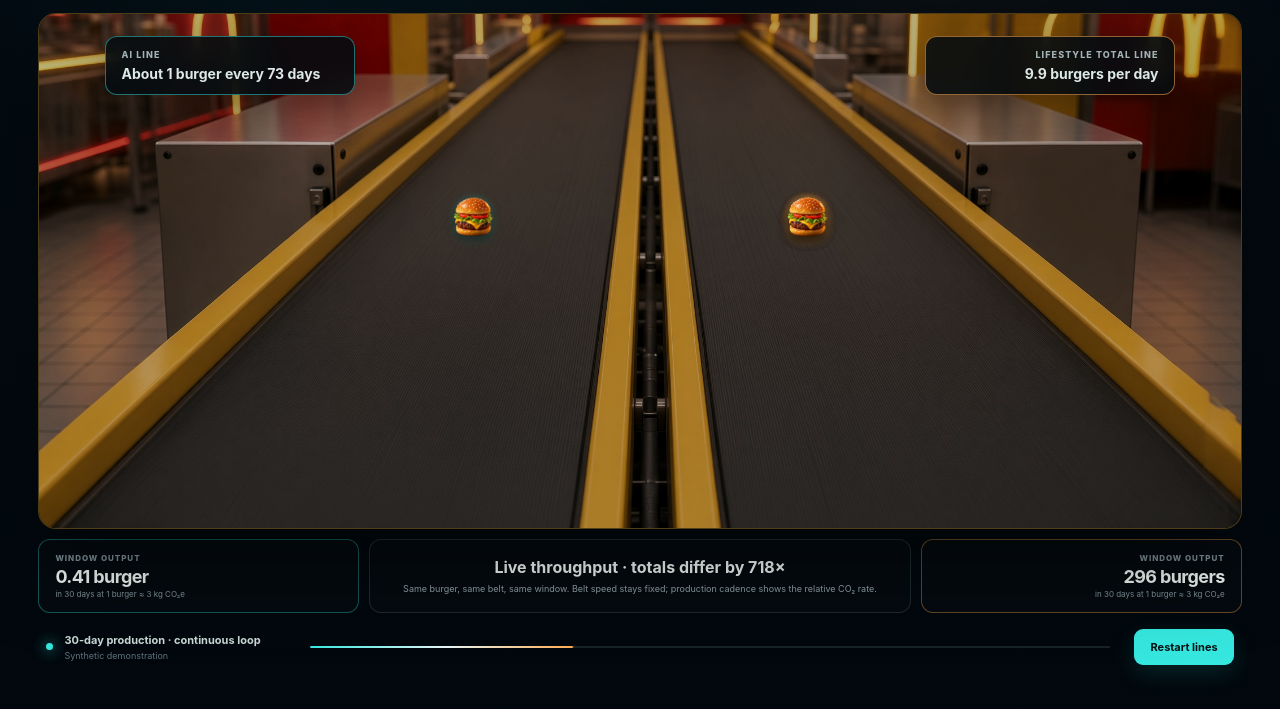
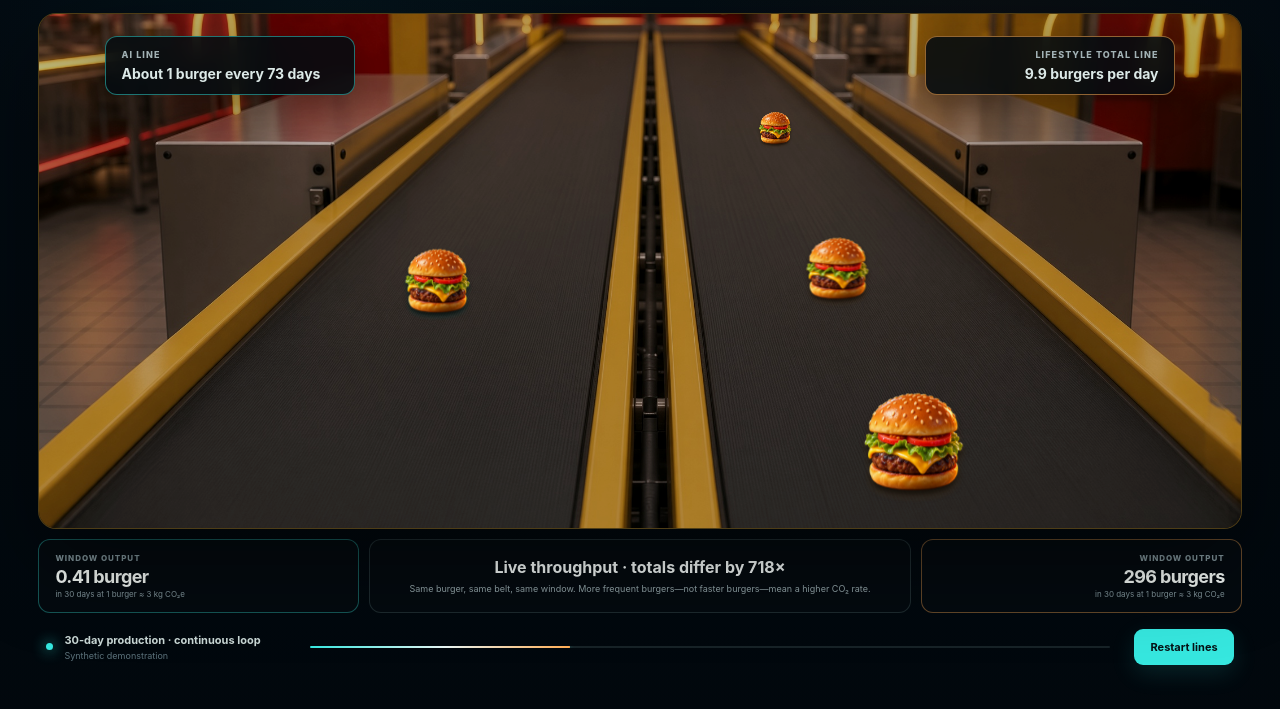
Before and after one commit to erictfree/Carbon-Footprint-AI-Visualizer, a website built with Vite: page index.html in a window 1280 px wide. Shown: the part 207-916 px from the top of the page. Built offline with nearby package versions, Linux system fonts and the light colour scheme.

Commit message:
feat: simulate conveyors with shared physics

```diff
--- a/src/main.ts
+++ b/src/main.ts
@@ -10,6 +10,7 @@
   REGIONS,
 } from './factors/masley';
 import { SYNTHETIC_SCENARIOS, type SyntheticScenarioId } from './fixtures/synthetic';
+import { physicalLaunchInterval, projectBeltPose, type BeltSide } from './scene/conveyorPhysics';
 import {
   CsvSchemaError,
   parseUsageCsvText,
@@ -36,7 +37,7 @@
 const ASSET_BASE = '/assets/burger-works';
 const BURGER_KG_CO2E = 3;
 const RATE_LOOP_DURATION_MS = 14_000;
-const BELT_TRAVEL_DURATION_MS = 18_000;
+const BELT_TRAVEL_DURATION_MS = 22_000;
 const MAX_BURGERS_ON_LANE = 4;
 
 const restored = loadSnapshot(window.localStorage);
@@ -111,7 +112,7 @@
 
       <section class="output-strip" aria-label="Production totals and visual explanation">
         <article class="output-card output-card--left"><span>Window output</span><strong id="left-unit-count">—</strong><small id="left-unit-name">burger equivalent</small></article>
-        <div class="output-story"><strong id="stage-status" aria-live="polite">Live production · rate loop ready</strong><p>Same burger, same belt, same window. Belt speed stays fixed; production cadence shows the relative CO₂ rate.</p></div>
+        <div class="output-story"><strong id="stage-status" aria-live="polite">Live production · rate loop ready</strong><p>Same burger, same belt, same window. More frequent burgers—not faster burgers—mean a higher CO₂ rate.</p></div>
         <article class="output-card output-card--right"><span>Window output</span><strong id="right-unit-count">—</strong><small id="right-unit-name">burger equivalent</small></article>
       </section>
 
@@ -183,7 +184,7 @@
       <div><dt>AI carbon</dt><dd>Estimated Wh × selected grid carbon intensity. Input tokens are displayed but not modeled by the source data.</dd></div>
       <div><dt>Lifestyle</dt><dd>Diet, gasoline driving, flights, and home energy are normalized to the same comparison window.</dd></div>
       <div><dt>Burger unit</dt><dd>1 burger ≈ ${BURGER_KG_CO2E} kg CO₂e. This is a communication equivalence, not a claim that every burger is identical.</dd></div>
-      <div><dt>Visual scale</dt><dd>Both belts use the same fixed travel time. Burger launch cadence is log-compressed and capacity-capped so the lines stay readable; exact window totals remain visible below.</dd></div>
+      <div><dt>Visual scale</dt><dd>Both lanes share one fixed-speed clock. Constant world-space travel is projected onto the photographed belt plane; launch cadence is log-compressed and headway-capped so the lines stay readable.</dd></div>
       <div><dt>Excluded</dt><dd>Water, training, image generation, retries, and regional goods/services baselines.</dd></div>
     </dl>
     <a class="source-link" href="${MASLEY_SOURCE.url}" target="_blank" rel="noreferrer">Open Masley factor source</a>
@@ -248,6 +249,7 @@
 
 function productionPace(burgers: number, days: number): string {
   if (burgers <= 0) return 'Line idle';
+  if (burgers < 0.005) return 'Below visual threshold';
   const perDay = burgers / Math.max(1, days);
   if (perDay < 0.05) return `About 1 burger every ${Math.round(1 / perDay)} days`;
   if (perDay < 1) return `${perDay.toFixed(2)} burger per day`;
@@ -282,8 +284,31 @@
 let swapped = false;
 let pendingFile: File | null = null;
 let replayTimers: number[] = [];
-let replayAnimations: Animation[] = [];
+let replayFrame: number | null = null;
+let replayStartedAt = 0;
 let hasPlayedInitialReplay = false;
+
+interface ConveyorBurger {
+  element: HTMLImageElement;
+  side: BeltSide;
+  bornAt: number;
+}
+
+interface ConveyorLane {
+  side: BeltSide;
+  accent: 'ai' | 'life';
+  intervalMs: number;
+  capacity: number;
+  nextSpawnAt: number;
+}
+
+let conveyorBurgers: ConveyorBurger[] = [];
+let conveyorLanes: ConveyorLane[] = [];
+let burgerSequence = 0;
+
+function laneCapacityForStage(): number {
+  return stage.clientWidth <= 760 ? 3 : MAX_BURGERS_ON_LANE;
+}
 
 function selectedScenario() {
   return SYNTHETIC_SCENARIOS[scenarioSelect.value as SyntheticScenarioId] ?? SYNTHETIC_SCENARIOS.typical;
@@ -415,9 +440,20 @@
   const high = Math.max(sides.left.kgCo2e, sides.right.kgCo2e);
   const ratio = low > 0 ? high / low : Number.POSITIVE_INFINITY;
   const larger = sides.left.kgCo2e >= sides.right.kgCo2e ? sides.left.label : sides.right.label;
-  byId('ratio-value').textContent = formatRatio(ratio);
-  byId('ratio-description').textContent = `${larger} is larger in this window`;
-  byId('stage-status').textContent = `Live throughput · totals differ by ${formatRatio(ratio)}`;
+  const visualThresholdKg = BURGER_KG_CO2E * 0.005;
+  if (high < visualThresholdKg) {
+    byId('ratio-value').textContent = '≈';
+    byId('ratio-description').textContent = 'Both totals are below the visual threshold';
+    byId('stage-status').textContent = 'Live throughput · both lines below threshold';
+  } else if (low < visualThresholdKg) {
+    byId('ratio-value').textContent = '≫';
+    byId('ratio-description').textContent = `${larger} is measurably larger in this window`;
+    byId('stage-status').textContent = 'Live throughput · one line below threshold';
+  } else {
+    byId('ratio-value').textContent = formatRatio(ratio);
+    byId('ratio-description').textContent = `${larger} is larger in this window`;
+    byId('stage-status').textContent = `Live throughput · totals differ by ${formatRatio(ratio)}`;
+  }
   byId('window-label').textContent = `${state.result.comparisonDays}-day carbon comparison`;
   byId('replay-window').textContent = `${state.result.comparisonDays}-day production · continuous loop`;
   byId('source-status').textContent = state.aggregate.synthetic ? 'Synthetic demonstration' : `${state.aggregate.sourceName} · local only`;
@@ -438,54 +474,65 @@
 function clearReplay(): void {
   replayTimers.forEach((timer) => window.clearTimeout(timer));
   replayTimers = [];
-  replayAnimations.forEach((animation) => animation.cancel());
-  replayAnimations = [];
+  if (replayFrame !== null) window.cancelAnimationFrame(replayFrame);
+  replayFrame = null;
+  conveyorBurgers = [];
+  conveyorLanes = [];
   flowLayer.replaceChildren();
   stage.classList.remove('is-playing', 'is-packing');
   replayButton.textContent = 'Restart lines';
   timelineFill.style.transform = 'scaleX(0)';
 }
 
-function launchItem(side: 'left' | 'right', accent: 'ai' | 'life', sizeScale: number, duration: number): Animation {
+function createBurger(side: BeltSide, accent: 'ai' | 'life', bornAt: number): ConveyorBurger {
   const item = document.createElement('img');
   item.className = `stream-item stream-item--${side}`;
   item.dataset.entity = accent;
+  item.dataset.burgerId = String(++burgerSequence);
   item.src = `${ASSET_BASE}/burger.png`;
   item.alt = '';
   flowLayer.append(item);
-  const path = side === 'left'
-    ? [
-        { left: '43.3%', top: '-4%', opacity: 0, offset: 0, transform: `translate(-50%, -50%) scale(${0.07 * sizeScale})` },
-        { left: '42.8%', top: '0%', opacity: 1, offset: 0.06, transform: `translate(-50%, -50%) scale(${0.1 * sizeScale})` },
-        { left: '37.7%', top: '30%', opacity: 1, offset: 0.18, transform: `translate(-50%, -50%) scale(${0.35 * sizeScale})` },
-        { left: '33.1%', top: '58%', opacity: 1, offset: 0.4, transform: `translate(-50%, -50%) scale(${0.63 * sizeScale})` },
-        { left: '29.1%', top: '82%', opacity: 1, offset: 0.67, transform: `translate(-50%, -50%) scale(${0.93 * sizeScale})` },
-        { left: '26.3%', top: '99%', opacity: 1, offset: 0.88, transform: `translate(-50%, -50%) scale(${1.16 * sizeScale})` },
-        { left: '24.8%', top: '108%', opacity: 1, offset: 0.97, transform: `translate(-50%, -50%) scale(${1.3 * sizeScale})` },
-        { left: '24.1%', top: '112%', opacity: 0, offset: 1, transform: `translate(-50%, -50%) scale(${1.34 * sizeScale})` },
-      ]
-    : [
-        { left: '56.7%', top: '-4%', opacity: 0, offset: 0, transform: `translate(-50%, -50%) scale(${0.07 * sizeScale})` },
-        { left: '57.2%', top: '0%', opacity: 1, offset: 0.06, transform: `translate(-50%, -50%) scale(${0.1 * sizeScale})` },
-        { left: '62.3%', top: '30%', opacity: 1, offset: 0.18, transform: `translate(-50%, -50%) scale(${0.35 * sizeScale})` },
-        { left: '66.9%', top: '58%', opacity: 1, offset: 0.4, transform: `translate(-50%, -50%) scale(${0.63 * sizeScale})` },
-        { left: '70.9%', top: '82%', opacity: 1, offset: 0.67, transform: `translate(-50%, -50%) scale(${0.93 * sizeScale})` },
-        { left: '73.7%', top: '99%', opacity: 1, offset: 0.88, transform: `translate(-50%, -50%) scale(${1.16 * sizeScale})` },
-        { left: '75.2%', top: '108%', opacity: 1, offset: 0.97, transform: `translate(-50%, -50%) scale(${1.3 * sizeScale})` },
-        { left: '75.9%', top: '112%', opacity: 0, offset: 1, transform: `translate(-50%, -50%) scale(${1.34 * sizeScale})` },
-      ];
-  const animation = item.animate(path, { duration, easing: 'linear', fill: 'forwards' });
-  replayAnimations.push(animation);
-  void animation.finished.catch(() => undefined).finally(() => {
-    item.remove();
-    replayAnimations = replayAnimations.filter((candidate) => candidate !== animation);
-  });
-  return animation;
+  const burger = { element: item, side, bornAt };
+  conveyorBurgers.push(burger);
+  return burger;
+}
+
+function renderConveyor(now: number, keepRunning = true): void {
+  for (const lane of conveyorLanes) {
+    let catchUp = 0;
+    while (now >= lane.nextSpawnAt && catchUp < lane.capacity) {
+      const activeOnLane = conveyorBurgers.filter((burger) => burger.side === lane.side).length;
+      if (activeOnLane < lane.capacity) createBurger(lane.side, lane.accent, lane.nextSpawnAt);
+      lane.nextSpawnAt += lane.intervalMs;
+      catchUp += 1;
+    }
+  }
+
+  const active: ConveyorBurger[] = [];
+  for (const burger of conveyorBurgers) {
+    const worldProgress = (now - burger.bornAt) / BELT_TRAVEL_DURATION_MS;
+    if (worldProgress >= 1) {
+      burger.element.remove();
+      continue;
+    }
+    const pose = projectBeltPose(worldProgress, burger.side);
+    burger.element.style.left = `${pose.leftPct}%`;
+    burger.element.style.top = `${pose.topPct}%`;
+    burger.element.style.opacity = String(pose.opacity);
+    burger.element.style.transform = `translate(-50%, -92%) scale(${pose.scale})`;
+    burger.element.style.zIndex = String(8 + Math.round(pose.depth * 20));
+    active.push(burger);
+  }
+  conveyorBurgers = active;
+
+  const loopProgress = ((now - replayStartedAt) % RATE_LOOP_DURATION_MS) / RATE_LOOP_DURATION_MS;
+  timelineFill.style.transform = `scaleX(${loopProgress})`;
+  if (keepRunning) replayFrame = window.requestAnimationFrame((time) => renderConveyor(time));
 }
 
 function visualRate(kgCo2e: number): number {
   const burgers = kgCo2e / BURGER_KG_CO2E;
-  if (burgers <= 0) return 0;
+  if (burgers < 0.005) return 0;
   return clamp(Math.log10(burgers + 1) * 0.26, 0.02, 0.75);
 }
 
@@ -498,30 +545,35 @@
   replayButton.disabled = false;
   replayButton.textContent = 'Restart lines';
   timelineFill.style.transform = 'scaleX(0)';
-  replayAnimations.push(timelineFill.animate(
-    [{ transform: 'scaleX(0)' }, { transform: 'scaleX(1)' }],
-    { duration: RATE_LOOP_DURATION_MS, easing: 'linear', iterations: Number.POSITIVE_INFINITY },
-  ));
+  const now = performance.now();
+  replayStartedAt = now;
 
   const schedule = (side: 'left' | 'right', data: SideData) => {
     const rate = visualRate(data.kgCo2e);
     if (rate <= 0) return;
     const duration = BELT_TRAVEL_DURATION_MS;
-    const sizeScale = 1;
-    const laneCapacity = stage.clientWidth <= 760 ? 3 : MAX_BURGERS_ON_LANE;
+    const laneCapacity = laneCapacityForStage();
     const requestedInterval = Math.round(1_000 / rate);
-    const capacityInterval = Math.ceil(duration / (laneCapacity - 0.5));
-    const interval = Math.max(requestedInterval, capacityInterval);
+    const interval = physicalLaunchInterval(requestedInterval, duration, laneCapacity);
     const visibleItems = clamp(Math.ceil(duration / interval), 1, laneCapacity);
+    const seedOffset = Math.min(interval * 0.35, duration * 0.45);
     for (let index = 0; index < visibleItems; index += 1) {
-      const animation = launchItem(side, data.className, sizeScale, duration);
-      animation.currentTime = Math.min(index * interval, duration - 1);
+      const age = seedOffset + index * interval;
+      if (age >= duration) break;
+      createBurger(side, data.className, now - age);
     }
-    const timer = window.setInterval(() => launchItem(side, data.className, sizeScale, duration), interval);
-    replayTimers.push(timer);
+    conveyorLanes.push({
+      side,
+      accent: data.className,
+      intervalMs: interval,
+      capacity: laneCapacity,
+      nextSpawnAt: now + Math.max(250, interval - seedOffset),
+    });
   };
   schedule('left', sides.left);
   schedule('right', sides.right);
+  const reducedMotion = window.matchMedia('(prefers-reduced-motion: reduce)').matches;
+  renderConveyor(now, !reducedMotion);
 }
 
 store.subscribe((state) => {
@@ -609,6 +661,14 @@
 byId('methodology-open').addEventListener('click', () => methodologyDialog.showModal());
 byId('methodology-close').addEventListener('click', () => methodologyDialog.close());
 
+let observedLaneCapacity = laneCapacityForStage();
+new ResizeObserver(() => {
+  const nextCapacity = laneCapacityForStage();
+  if (nextCapacity === observedLaneCapacity) return;
+  observedLaneCapacity = nextCapacity;
+  startReplay();
+}).observe(stage);
+
 window.addEventListener('keydown', (event) => {
   const target = event.target;
   const editing = target instanceof HTMLElement && target.matches('input, select, textarea, [contenteditable="true"]');
--- /dev/null
+++ b/src/scene/conveyorPhysics.ts
@@ -0,0 +1,71 @@
+export type BeltSide = 'left' | 'right';
+
+export interface BeltPose {
+  leftPct: number;
+  topPct: number;
+  scale: number;
+  opacity: number;
+  depth: number;
+}
+
+const FAR_CONTACT_Y = -3;
+const NEAR_CONTACT_Y = 112;
+const FAR_SCALE = 0.07;
+const NEAR_SCALE = 1.34;
+const FAR_LEFT_X = 43.3;
+const NEAR_LEFT_X = 24.1;
+const FAR_RIGHT_X = 56.7;
+const NEAR_RIGHT_X = 75.9;
+
+function clamp01(value: number): number {
+  return Math.min(1, Math.max(0, value));
+}
+
+function mix(from: number, to: number, amount: number): number {
+  return from + (to - from) * amount;
+}
+
+function smoothstep(from: number, to: number, value: number): number {
+  if (from === to) return value < from ? 0 : 1;
+  const t = clamp01((value - from) / (to - from));
+  return t * t * (3 - 2 * t);
+}
+
+/**
+ * Projects constant world-space travel onto the photographed belt plane.
+ * The fractional-linear mapping is a simple pinhole-camera homography: equal
+ * world distances open up gradually as they approach the viewer.
+ */
+export function projectWorldProgress(worldProgress: number, perspective = 0.42): number {
+  const world = clamp01(worldProgress);
+  return world / (1 + perspective * (1 - world));
+}
+
+export function projectBeltPose(worldProgress: number, side: BeltSide): BeltPose {
+  const world = clamp01(worldProgress);
+  const depth = projectWorldProgress(world);
+  const leftPct = side === 'left'
+    ? mix(FAR_LEFT_X, NEAR_LEFT_X, depth)
+    : mix(FAR_RIGHT_X, NEAR_RIGHT_X, depth);
+  const fadeIn = smoothstep(0, 0.025, depth);
+  const fadeOut = 1 - smoothstep(0.965, 1, depth);
+
+  return {
+    leftPct,
+    topPct: mix(FAR_CONTACT_Y, NEAR_CONTACT_Y, depth),
+    scale: mix(FAR_SCALE, NEAR_SCALE, depth),
+    opacity: fadeIn * fadeOut,
+    depth,
+  };
+}
+
+/** Keeps the requested cadence unless it would exceed the readable lane load. */
+export function physicalLaunchInterval(
+  requestedIntervalMs: number,
+  travelDurationMs: number,
+  laneCapacity: number,
+): number {
+  const safeCapacity = Math.max(1, laneCapacity);
+  const capacityInterval = travelDurationMs / Math.max(1, safeCapacity - 0.5);
+  return Math.max(requestedIntervalMs, Math.ceil(capacityInterval));
+}
--- a/src/styles.css
+++ b/src/styles.css
@@ -1269,16 +1269,16 @@
 .stream-item {
   z-index: 8;
   width: clamp(88px, 8vw, 132px);
-  transform-origin: center center;
+  transform-origin: center bottom;
   will-change: left, top, transform, opacity;
 }
 
 .stream-item[data-entity="ai"] {
-  filter: drop-shadow(0 8px 9px rgba(0, 0, 0, 0.62)) drop-shadow(0 0 8px rgba(54, 231, 223, 0.34));
+  filter: drop-shadow(0 5px 3px rgba(0, 0, 0, 0.76)) drop-shadow(0 1px 1px rgba(54, 231, 223, 0.22));
 }
 
 .stream-item[data-entity="life"] {
-  filter: drop-shadow(0 8px 9px rgba(0, 0, 0, 0.62)) drop-shadow(0 0 8px rgba(255, 172, 84, 0.34));
+  filter: drop-shadow(0 5px 3px rgba(0, 0, 0, 0.76)) drop-shadow(0 1px 1px rgba(255, 172, 84, 0.22));
 }
 
 .unit-chip {
```
Also changed, not shown: design-qa.md (+10 -3 lines), src/scene/conveyorPhysics.test.ts (added, +33 -0 lines), README.md, artifacts/design-qa/burger-works-physics-big-big.png (added), artifacts/design-qa/burger-works-physics-mobile.png (added), artifacts/design-qa/burger-works-physics-typical-a.png (added), artifacts/design-qa/burger-works-physics-typical-b.png (added).
